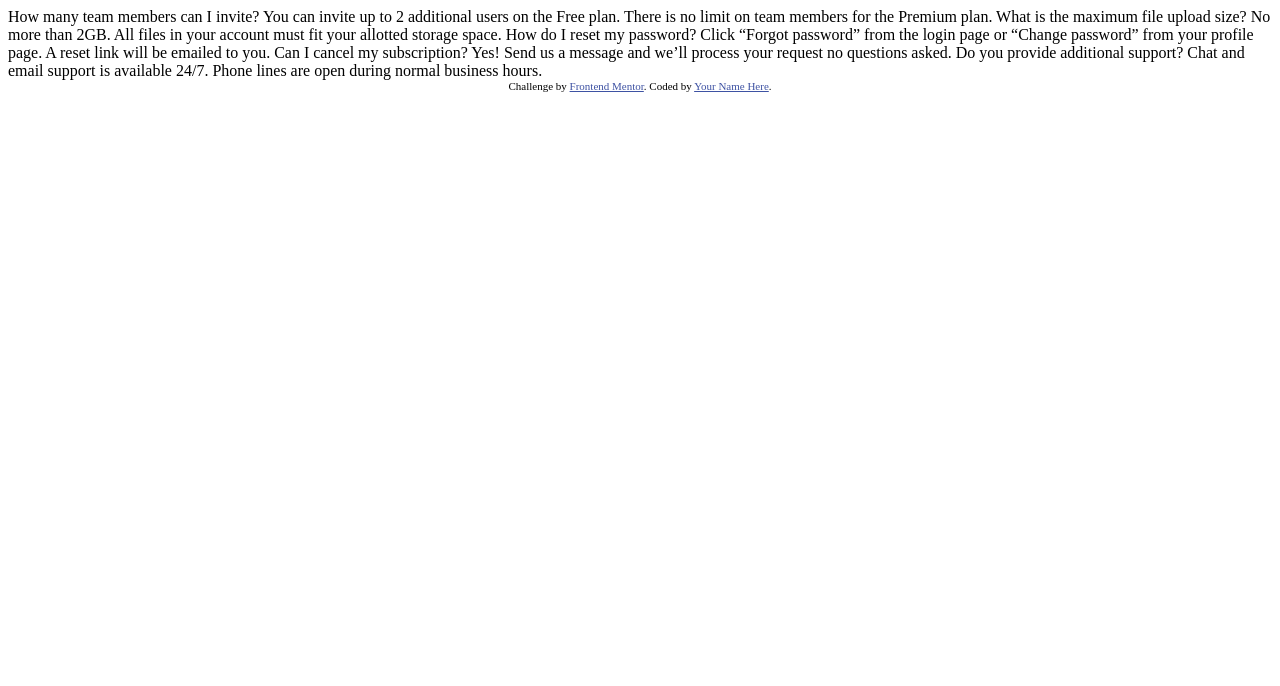
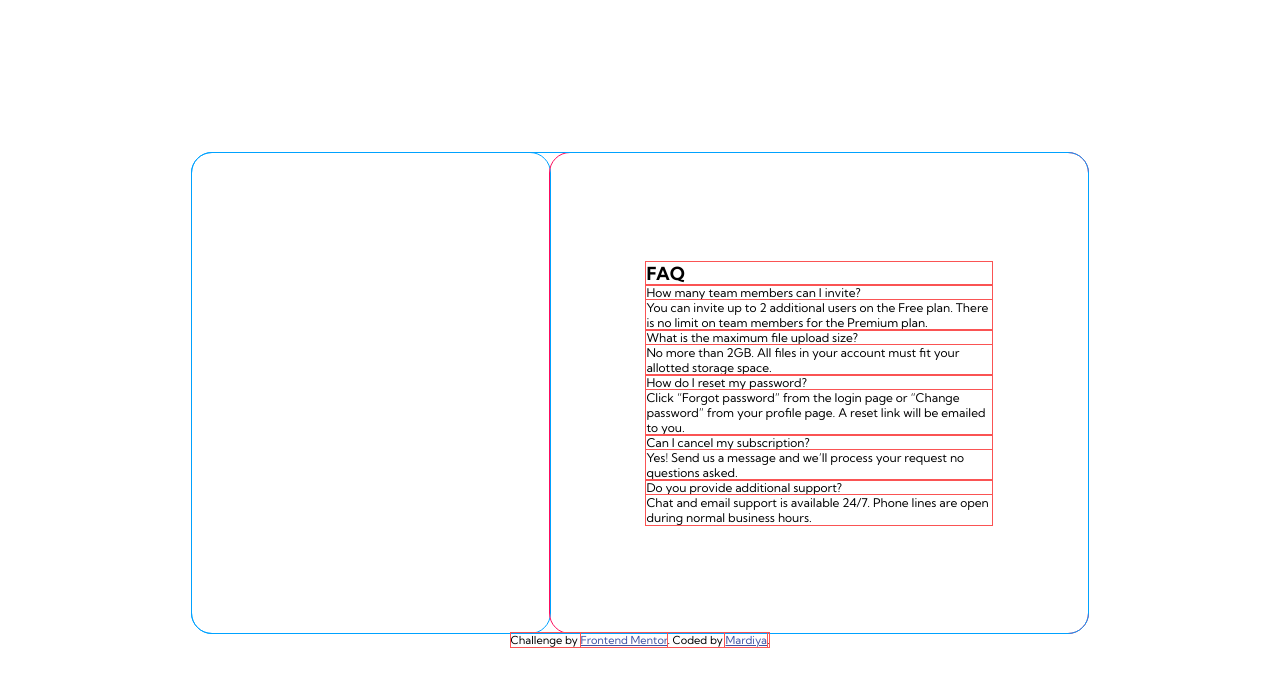
Before and after one commit to Mardiya07/faq-accordion-card, a plain HTML site: page index.html in a window 1280 px wide. Drawn offline with Linux system fonts and the light colour scheme.

Commit message:
base application layout

```diff
--- /dev/null
+++ b/css/styles.css
@@ -0,0 +1,40 @@
+*{
+    margin: 0;
+    padding: 0;
+    box-sizing: border-box;
+    outline: 1px solid rgb(250, 83, 83);
+}
+.attribution { font-size: 11px; text-align: center; }
+.attribution a { color: hsl(228, 45%, 44%); }
+
+body{
+font-size: 12px;
+font-family: 'Kumbh Sans', sans-serif;
+height: 100vh;
+display: flex;
+flex-direction: column;
+align-items: center;
+justify-content: center;
+}
+
+.container{
+    display: flex;
+    width: 70vw;
+    height: 60vh;
+    outline: 1px solid rgb(0, 162, 255);
+    border-radius: 20px;
+
+}
+.container__text-content{
+    min-width: 60%;
+    outline: 1px solid rgb(252, 13, 93);
+    align-items: left;
+    justify-content:center;
+    flex-direction: column;
+    padding: 5rem 6rem 5rem 6rem;
+
+}
+.container__text-content__paragraph{
+    display:non ;
+
+}
--- a/index.html
+++ b/index.html
@@ -3,32 +3,50 @@
 <head>
   <meta charset="UTF-8">
   <meta name="viewport" content="width=device-width, initial-scale=1.0"> <!-- displays site properly based on user's device -->
+  <meta name="content" content="faq accordion card- a frontendmentor.io challenge">
   <link rel="icon" type="image/png" sizes="32x32" href="./images/favicon-32x32.png">
-  <link rel="stylesheet" type="text/css" href="./styles.css">
+  <link rel="stylesheet" type="text/css" href="./css/styles.css">
+  <link rel="preconnect" href="https://fonts.gstatic.com">
+<link href="https://fonts.googleapis.com/css2?family=Kumbh+Sans:wght@400;700&display=swap" rel="stylesheet">
   <title>Frontend Mentor | FAQ Accordion Card</title>
 
  </head>
 <body>
-  How many team members can I invite?
-  You can invite up to 2 additional users on the Free plan. There is no limit on
-  team members for the Premium plan.
+  <main class="container">
+    <section class="container container__images">
 
-  What is the maximum file upload size?
-  No more than 2GB. All files in your account must fit your allotted storage space.
+    </section>
+    <section class="container container__text-content">
+      <h1 class="container__text-content__heading">FAQ</h1>
 
-  How do I reset my password?
-  Click “Forgot password” from the login page or “Change password” from your profile page.
-  A reset link will be emailed to you.
+      <div>How many team members can I invite?
+  <p class="container__text-content__paragraph">You can invite up to 2 additional users on the Free plan. There is no limit on
+  team members for the Premium plan.</p>
+</div>
 
-  Can I cancel my subscription?
-  Yes! Send us a message and we’ll process your request no questions asked.
+<div>What is the maximum file upload size?
+  <p class="container__text-content__paragraph">No more than 2GB. All files in your account must fit your allotted storage space.</p>
+</div>
 
+ <div> How do I reset my password?
+  <p class="container__text-content__paragraph">Click “Forgot password” from the login page or “Change password” from your profile page.
+  A reset link will be emailed to you.</p>
+</div>
+
+<div>  Can I cancel my subscription?
+ <p class="container__text-content__paragraph"> Yes! Send us a message and we’ll process your request no questions asked.</p>
+</div>
+<div>
   Do you provide additional support?
-  Chat and email support is available 24/7. Phone lines are open during normal business hours.
+ <p class="container__text-content__paragraph"> Chat and email support is available 24/7. Phone lines are open during normal business hours.</p>
+</div>
+</section>
+</main>
 
   <div class="attribution">
     Challenge by <a href="https://www.frontendmentor.io?ref=challenge" target="_blank">Frontend Mentor</a>.
-    Coded by <a href="#">Your Name Here</a>.
+    Coded by <a href="https://www.frontendmentor.io/profile/Mardiya07">Mardiya</a>.
   </div>
+  <script src="./JS/index.js"></script>
 </body>
 </html>
--- a/styles.css
+++ /dev/null
@@ -1,2 +0,0 @@
-.attribution { font-size: 11px; text-align: center; }
-.attribution a { color: hsl(228, 45%, 44%); }
```
Also changed, not shown: JS/index.js (added).
